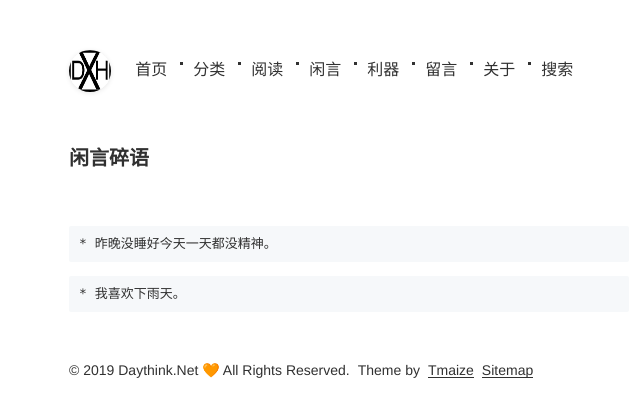
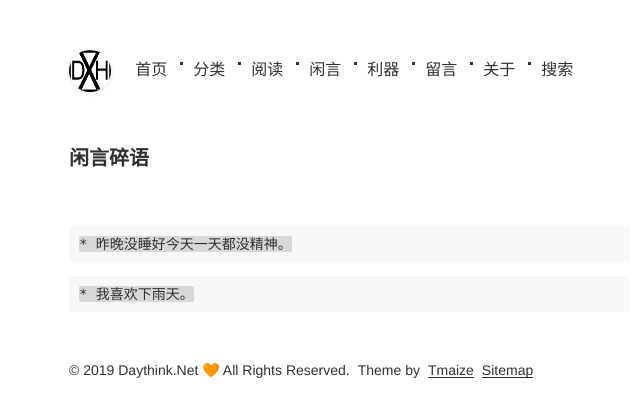
Before and after one commit to Devinteng/blog3, a Jekyll site: the page built from pages/闲言.md, in a window 1280 px wide. Shown: the top 417 px of the page, without its empty margins (291-931 px from the left). Built offline with Jekyll 4.4.1, drawn with Linux system fonts in a browser that asks for light colours.

Commit message:
Update blog-post.css

```diff
--- a/static/css/blog-post.css
+++ b/static/css/blog-post.css
@@ -112,10 +112,10 @@
   tab-size: 4;
 }
 .post pre code {
-  background-color: transparent;
+  background-color: #99999957;
   padding: 0;
   margin: 0;
-  font-size: 13px;
+  font-size: 14px;
   line-height: 22px;
 }
 .post pre code span{
```
